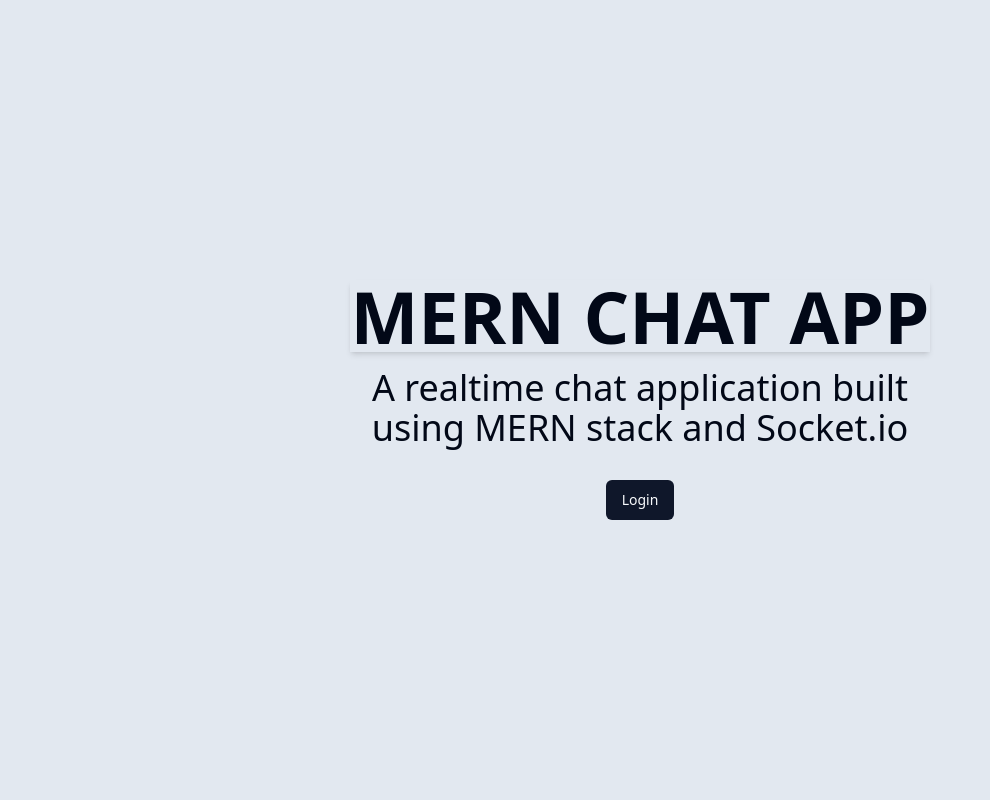
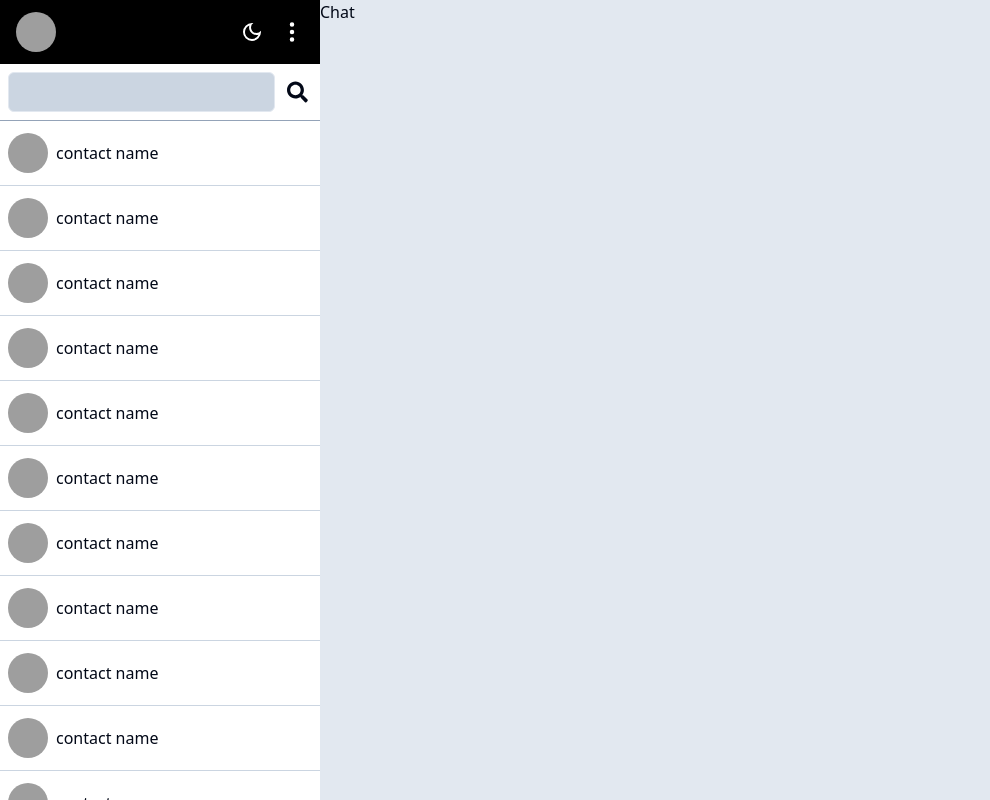
Before and after one commit to parthrc/mern-chat-app, a React (Vite) app in the folder client/: page / in a window 1280 px wide. Shown: the whole page, without its empty margins (0-990 px from the left). Built offline with nearby package versions, Linux system fonts and the light colour scheme; grey boxes are pictures that could not be loaded.

Commit message:
Designed sidebar

```diff
--- a/client/package.json
+++ b/client/package.json
@@ -11,6 +11,7 @@
   },
   "dependencies": {
     "@hookform/resolvers": "^3.6.0",
+    "@radix-ui/react-avatar": "^1.1.0",
     "@radix-ui/react-label": "^2.1.0",
     "@radix-ui/react-radio-group": "^1.2.0",
     "@radix-ui/react-slot": "^1.1.0",
@@ -21,6 +22,7 @@
     "react-dom": "^18.3.1",
     "react-hook-form": "^7.52.0",
     "react-hot-toast": "^2.4.1",
+    "react-icons": "^5.2.1",
     "react-router-dom": "^6.24.0",
     "tailwind-merge": "^2.3.0",
     "tailwindcss-animate": "^1.0.7",
--- /dev/null
+++ b/client/src/components/ui/avatar.tsx
@@ -0,0 +1,48 @@
+import * as React from "react"
+import * as AvatarPrimitive from "@radix-ui/react-avatar"
+
+import { cn } from "@/lib/utils"
+
+const Avatar = React.forwardRef<
+  React.ElementRef<typeof AvatarPrimitive.Root>,
+  React.ComponentPropsWithoutRef<typeof AvatarPrimitive.Root>
+>(({ className, ...props }, ref) => (
+  <AvatarPrimitive.Root
+    ref={ref}
+    className={cn(
+      "relative flex h-10 w-10 shrink-0 overflow-hidden rounded-full",
+      className
+    )}
+    {...props}
+  />
+))
+Avatar.displayName = AvatarPrimitive.Root.displayName
+
+const AvatarImage = React.forwardRef<
+  React.ElementRef<typeof AvatarPrimitive.Image>,
+  React.ComponentPropsWithoutRef<typeof AvatarPrimitive.Image>
+>(({ className, ...props }, ref) => (
+  <AvatarPrimitive.Image
+    ref={ref}
+    className={cn("aspect-square h-full w-full", className)}
+    {...props}
+  />
+))
+AvatarImage.displayName = AvatarPrimitive.Image.displayName
+
+const AvatarFallback = React.forwardRef<
+  React.ElementRef<typeof AvatarPrimitive.Fallback>,
+  React.ComponentPropsWithoutRef<typeof AvatarPrimitive.Fallback>
+>(({ className, ...props }, ref) => (
+  <AvatarPrimitive.Fallback
+    ref={ref}
+    className={cn(
+      "flex h-full w-full items-center justify-center rounded-full bg-muted",
+      className
+    )}
+    {...props}
+  />
+))
+AvatarFallback.displayName = AvatarPrimitive.Fallback.displayName
+
+export { Avatar, AvatarImage, AvatarFallback }
--- a/client/src/pages/home/HomePage.tsx
+++ b/client/src/pages/home/HomePage.tsx
@@ -1,10 +1,11 @@
 import { Link } from "react-router-dom";
 import { Button } from "../../components/ui/button";
+import Dashboard from "./components/Dashboard";
 
 const HomePage = () => {
   return (
-    <div className="w-full min-h-screen bg-slate-200 flex flex-col items-center justify-center">
-      <div className="flex flex-col items-center gap-y-4">
+    <div className="w-full min-h-screen bg-slate-200 flex flex-col items-center">
+      {/* <div className="flex flex-col items-center gap-y-4 my-auto">
         <h1 className="text-4xl font-extrabold uppercase lg:text-7xl shadow-md">
           MERN Chat App
         </h1>
@@ -14,7 +15,8 @@
         <Link to="/login">
           <Button className="mt-4">Login</Button>
         </Link>
-      </div>
+      </div> */}
+      <Dashboard />
     </div>
   );
 };
--- /dev/null
+++ b/client/src/pages/home/components/ActiveConvosList.tsx
@@ -0,0 +1,44 @@
+import AvatarImg from "./AvatarImg";
+
+const ActiveConvosList = () => {
+  return (
+    <div className=" w-full overflow-y-auto ">
+      {data.map((d, index) => (
+        <div
+          className="bg-white w-full px-2 py-3 flex items-center border-b  border-b-slate-300 hover:bg-slate-200 cursor-pointer gap-x-2"
+          key={index}
+        >
+          <AvatarImg />
+          {d}
+        </div>
+      ))}
+    </div>
+  );
+};
+
+export default ActiveConvosList;
+
+const data = [
+  "contact name",
+  "contact name",
+  "contact name",
+  "contact name",
+  "contact name",
+  "contact name",
+  "contact name",
+  "contact name",
+  "contact name",
+  "contact name",
+  "contact name",
+  "contact name",
+  "contact name",
+  "contact name",
+  "contact name",
+  "contact name",
+  "contact name",
+  "contact name",
+  "contact name",
+  "contact name",
+  "contact name",
+  "contact name",
+];
--- /dev/null
+++ b/client/src/pages/home/components/AvatarImg.tsx
@@ -0,0 +1,16 @@
+import {
+  Avatar,
+  AvatarFallback,
+  AvatarImage,
+} from "../../../components/ui/avatar";
+
+const AvatarImg = () => {
+  return (
+    <Avatar className="">
+      <AvatarImage src="https://github.com/shadcn.png" />
+      <AvatarFallback>CN</AvatarFallback>
+    </Avatar>
+  );
+};
+
+export default AvatarImg;
--- /dev/null
+++ b/client/src/pages/home/components/Chat.tsx
@@ -0,0 +1,5 @@
+const Chat = () => {
+  return <div>Chat</div>;
+};
+
+export default Chat;
--- /dev/null
+++ b/client/src/pages/home/components/Dashboard.tsx
@@ -0,0 +1,15 @@
+import Chat from "./Chat";
+import Sidebar from "./Sidebar";
+
+const Dashboard = () => {
+  return (
+    <div className="flex w-full min-h-screen bg-slate-200">
+      {/* Sidebar */}
+      <Sidebar />
+      {/* Chat */}
+      <Chat />
+    </div>
+  );
+};
+
+export default Dashboard;
--- /dev/null
+++ b/client/src/pages/home/components/SearchBar.tsx
@@ -0,0 +1,13 @@
+import { Input } from "../../../components/ui/input";
+import { FaSearch } from "react-icons/fa";
+
+const SearchBar = () => {
+  return (
+    <div className="bg-white border-b border-slate-400  flex items-center gap-x-2 p-2">
+      <Input type="text" className="bg-slate-300"></Input>
+      <FaSearch className="w-8 h-8 p-1" />
+    </div>
+  );
+};
+
+export default SearchBar;
--- /dev/null
+++ b/client/src/pages/home/components/Sidebar.tsx
@@ -0,0 +1,16 @@
+import ActiveConvosList from "./ActiveConvosList";
+import SearchBar from "./SearchBar";
+import SidebarHeader from "./SidebarHeader";
+
+const Sidebar = () => {
+  return (
+    <div className="flex w-full flex-col lg:min-w-[20rem] lg:w-[20rem] bg-pink-300 max-h-screen">
+      <SidebarHeader />
+      <SearchBar />
+
+      <ActiveConvosList />
+    </div>
+  );
+};
+
+export default Sidebar;
--- /dev/null
+++ b/client/src/pages/home/components/SidebarHeader.tsx
@@ -0,0 +1,20 @@
+import AvatarImg from "./AvatarImg";
+import { MdOutlineDarkMode } from "react-icons/md";
+import { BsThreeDotsVertical } from "react-icons/bs";
+const SidebarHeader = () => {
+  return (
+    <div className="bg-black text-white px-4 py-3 flex items-center gap-x-2 justify-between">
+      {/* Profile pic */}
+      <AvatarImg />
+
+      <div className="flex items-center gap-x-4">
+        {/* Dark mode toggle */}
+        <MdOutlineDarkMode className="h-6 w-6 cursor-pointer hover:text-black hover:bg-white rounded-full" />
+        {/* Options */}
+        <BsThreeDotsVertical className="h-6 w-6 cursor-pointer hover:text-black hover:bg-white rounded-full" />
+      </div>
+    </div>
+  );
+};
+
+export default SidebarHeader;
```
Also changed, not shown: 1 other file (tests, documents, lock files or other folders).
